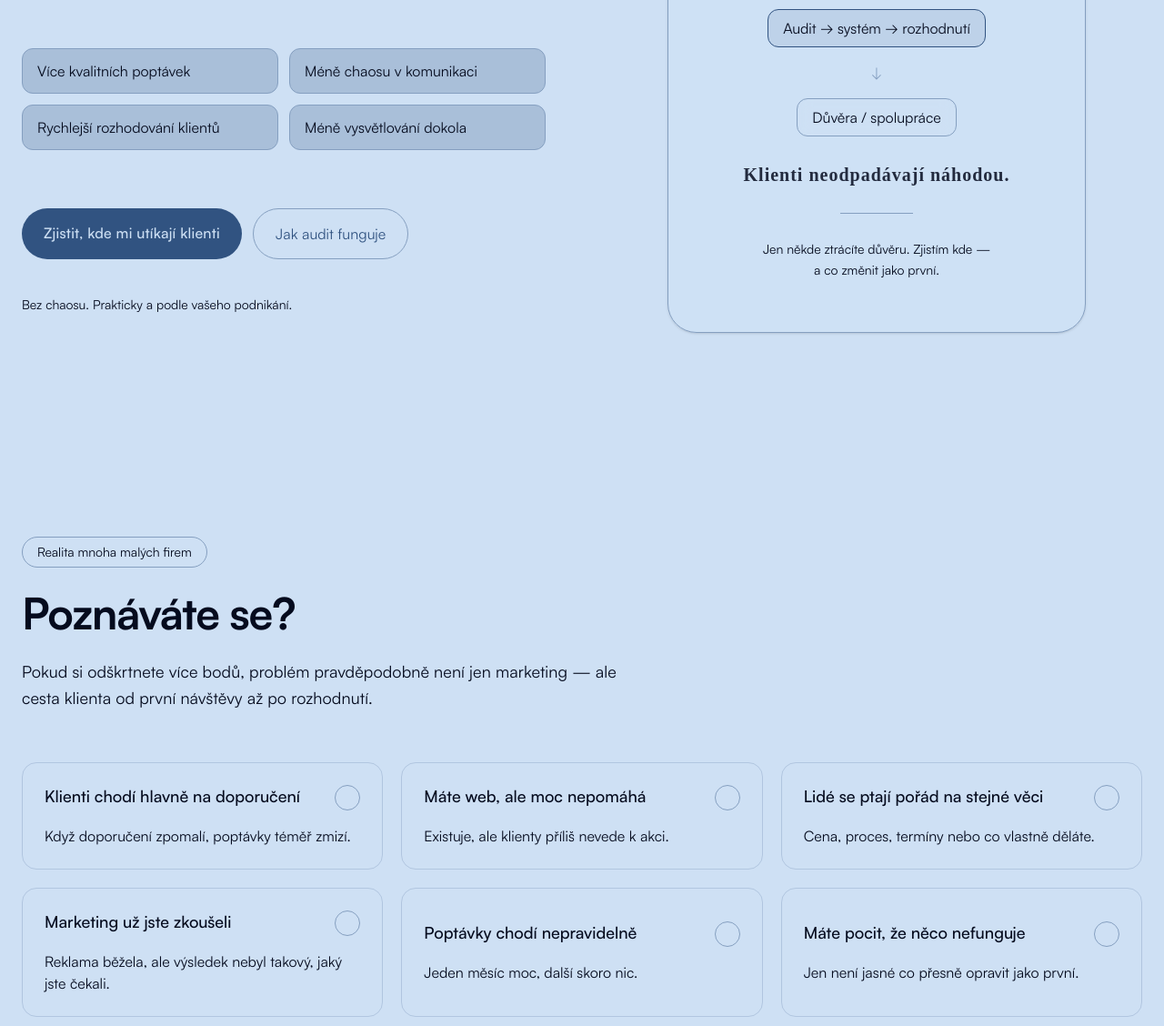
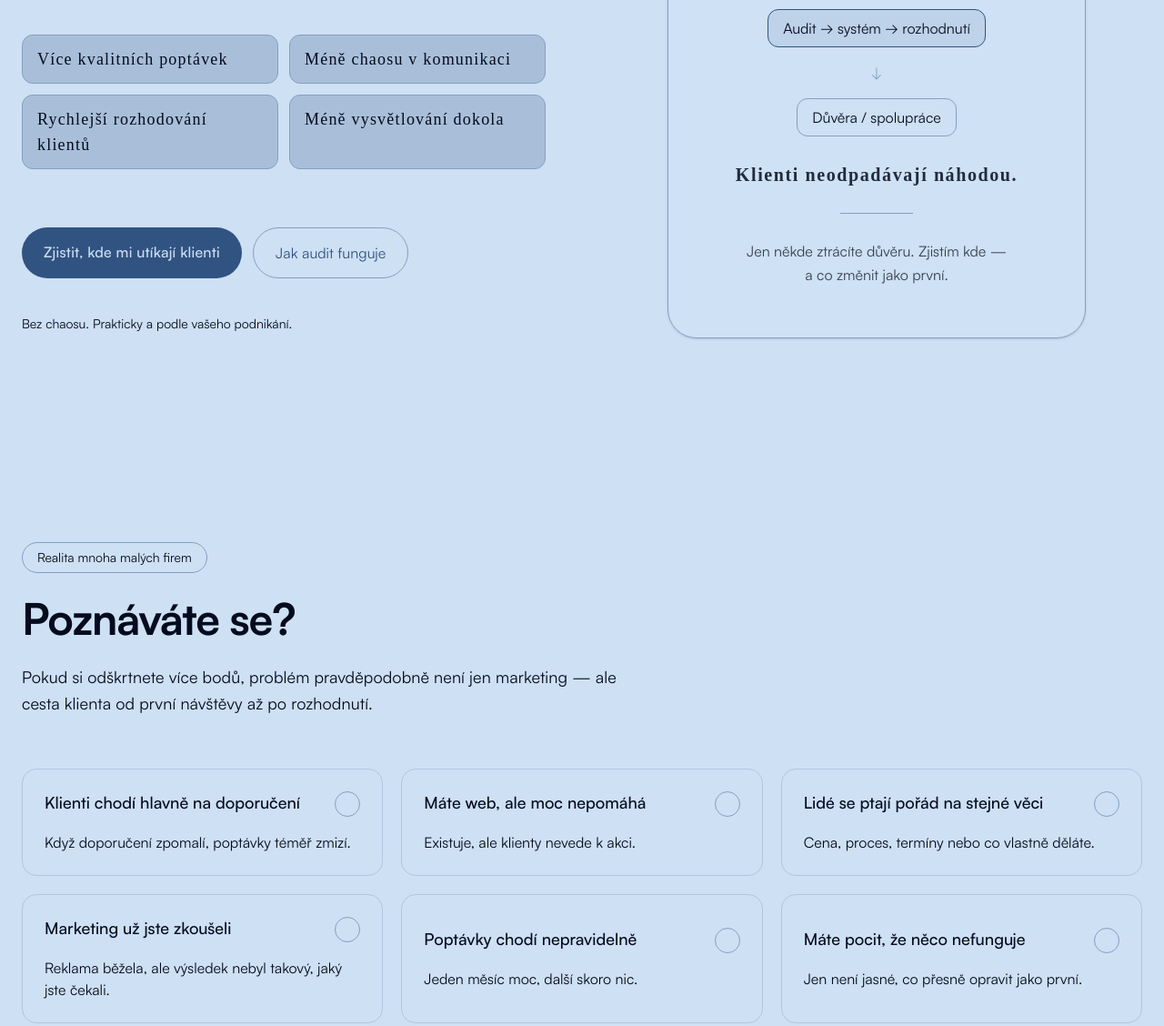
Before and after one commit to Pilsenhorn/MM, an Astro site: page / in a window 1280 px wide. Shown: the part 645-1773 px from the top of the page at 91% size. Built offline with nearby package versions, Linux system fonts and the light colour scheme; Astro itself is replaced by a stand-in of ours.

Commit message:
polish detailing

```diff
--- a/src/components/ProblemChecklist.tsx
+++ b/src/components/ProblemChecklist.tsx
@@ -12,7 +12,7 @@ const problems = [
   {
     title: "Máte web, ale moc nepomáhá",
     description:
-      "Existuje, ale klienty příliš nevede k akci.",
+      "Existuje, ale klienty nevede k akci.",
   },
   {
     title: "Lidé se ptají pořád na stejné věci",
@@ -32,7 +32,7 @@ const problems = [
   {
     title: "Máte pocit, že něco nefunguje",
     description:
-      "Jen není jasné co přesně opravit jako první.",
+      "Jen není jasné, co přesně opravit jako první.",
   },
 ];
 
--- a/src/sections/Footer.astro
+++ b/src/sections/Footer.astro
@@ -17,14 +17,12 @@
 
     <div class="max-w-md space-y-5 text-left">
       <h3 class="tracking-heading text-lg font-bold leading-snug sm:text-xl">
-        Nejste si jistí,<br />
-        proč se klienti neozývají<br />
-        nebo nerozhodují?
+        Klienti neodpadávají náhodou.
       </h3>
 
       <p class="text-sm leading-relaxed text-(--text-primary)/85 sm:text-body">
-        Za 45 minut zjistíme,
-        kde se ztrácí důvěra
+        Za 45 minut zjistíme,<br>
+        kde ztrácíte důvěru<br>
         a co změnit jako první.
       </p>
       <p class="text-sm leading-relaxed text-(--text-primary)/85 sm:text-body">
@@ -37,7 +35,7 @@
           target="_blank"
           class="tracking-cta inline-block rounded-full bg-(--accent) px-8 py-4 text-lg font-medium text-(--background) transition hover:bg-(--accent-hover)"
         >
-          Zjistit, kde mi utíkají klienti
+          Zjistit problém
         </a>
       </div>
     </div>
--- a/src/sections/Hero.astro
+++ b/src/sections/Hero.astro
@@ -18,19 +18,19 @@
 
       {/* BENEFITS */}
       <div class="grid max-w-xl gap-3 pt-4 sm:grid-cols-2">
-        <div class="rounded-xl border border-(--muted) bg-(--muted)/50 px-4 py-3">
+        <div class="rounded-xl border border-(--muted) bg-(--muted)/50 px-4 py-3 font-serif tracking-serif text-lg">
           Více kvalitních poptávek
         </div>
 
-        <div class="rounded-xl border border-(--muted) bg-(--muted)/50 px-4 py-3">
+        <div class="rounded-xl border border-(--muted) bg-(--muted)/50 px-4 py-3 font-serif tracking-serif text-lg">
           Méně chaosu v komunikaci
         </div>
 
-        <div class="rounded-xl border border-(--muted) bg-(--muted)/50 px-4 py-3">
+        <div class="rounded-xl border border-(--muted) bg-(--muted)/50 px-4 py-3 font-serif tracking-serif text-lg">
           Rychlejší rozhodování klientů
         </div>
 
-        <div class="rounded-xl border border-(--muted) bg-(--muted)/50 px-4 py-3">
+        <div class="rounded-xl border border-(--muted) bg-(--muted)/50 px-4 py-3 font-serif tracking-serif text-lg">
           Méně vysvětlování dokola
         </div>
       </div>
@@ -105,11 +105,11 @@
 
             {/* Positioning text */}
 
-            <p class="tracking-wider mt-3 text-xl font-semibold text-(--text-primary)/85 font-serif">
+            <p class="mt-3 text-xl font-semibold text-(--text-primary)/85 font-serif tracking-serif-heading">
               Klienti neodpadávají náhodou.
             </p>
             <div class="my-3 h-px w-20 bg-(--muted)"></div>
-            <p class="max-w-xs text-sm leading-relaxed text-(--text-secondary)">
+            <p class="max-w-xs text-md leading-relaxed text-(--text-primary)/75">
               Jen někde ztrácíte důvěru.
               Zjistím kde — <br>
               a co změnit jako první.
--- a/src/styles/global.css
+++ b/src/styles/global.css
@@ -43,6 +43,12 @@ body {
 .tracking-cta {
     letter-spacing: var(--tracking-cta);
 }
+.tracking-serif {
+    letter-spacing: 0.075rem;
+}
+.tracking-serif-heading {
+    letter-spacing: 0.1rem;
+}
 .text-shadow-sm {
     text-shadow: var(--text-shadow-sm);
 }
```
